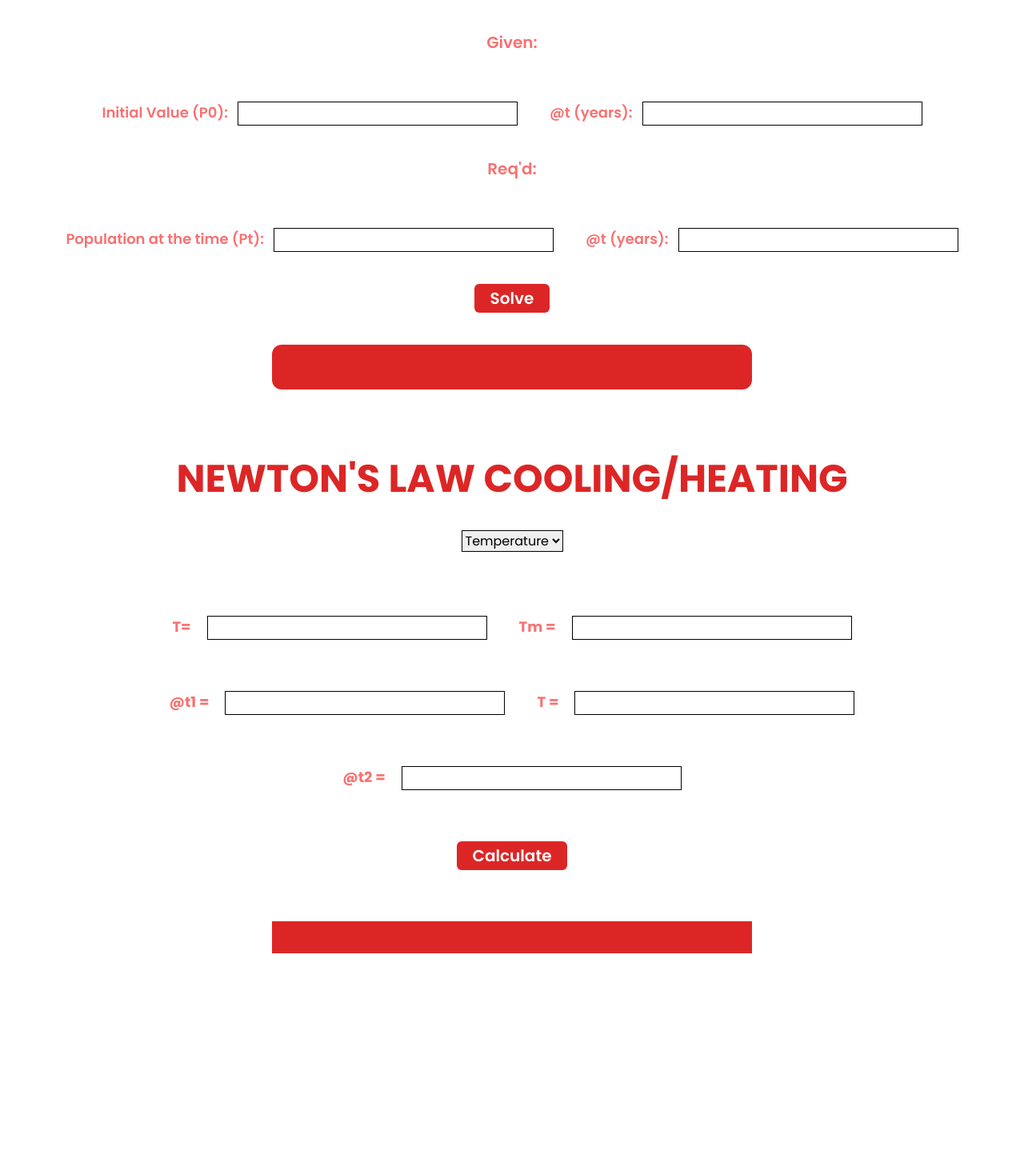
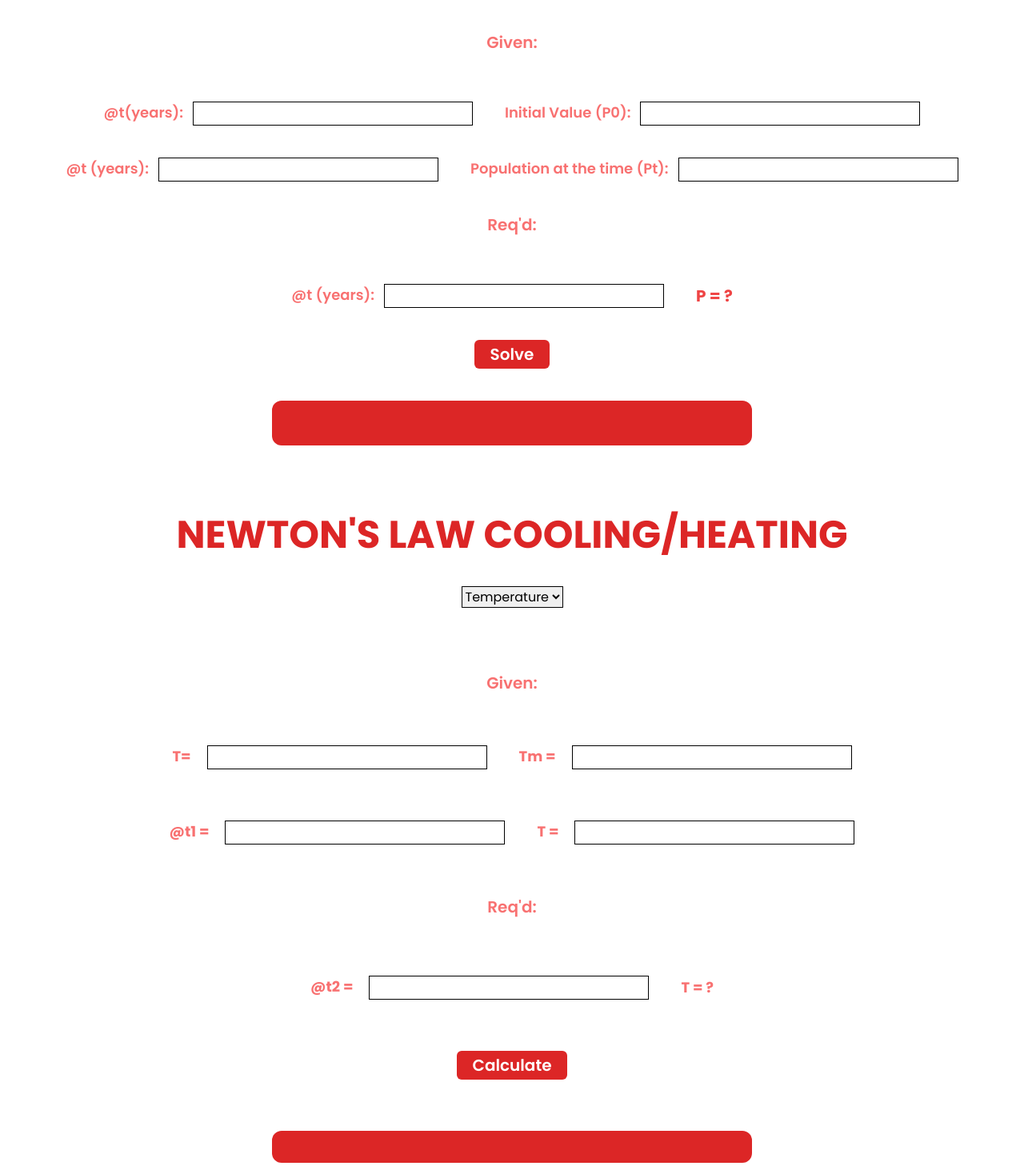
Before and after one commit to AndreJarl/DifferentialEquationsSolver, a React (Vite) app: page / in a window 1280 px wide. Shown: the part 1532-2990 px from the top of the page at 80% size. Before the commit the page ends 2764 px from the top, so only its background shows below. Built offline with nearby package versions, Linux system fonts and the light colour scheme.

Commit message:
added solution in newtemp

```diff
--- a/src/components/NewtonLaw.jsx
+++ b/src/components/NewtonLaw.jsx
@@ -19,7 +19,7 @@ function Newton() {
 
   return (
     <>
-      <h2 className="text-center text-5xl font-bold text-red-600 pt-12 pb-10">
+      <h2 className="text-center lg:text-5xl font-bold text-red-600 pt-12 pb-10 items-center justify-center text-4xl">
         NEWTON'S LAW COOLING/HEATING
       </h2>
 
--- a/src/components/growthanddecay/Population.jsx
+++ b/src/components/growthanddecay/Population.jsx
@@ -38,8 +38,16 @@ function SeparableVariable() {
   return (
     <div id='growth' className='flex items-center justify-center flex-col gap-10 pt-10 mx-20'>
       <p className='text-center text-red-400 text-xl font-semibold scroll  pb-5'>Given:</p>
-   <div className='gap-10 flex flex-col lg:flex lg:flex-row justify-center items-center'>
-
+      <div className='gap-10 flex flex-col lg:flex lg:flex-row justify-center items-center'>
+      <div>
+        <label className='text-lg font-semibold text-red-400 gap-3 flex'>
+          @t(years):
+          <input
+            className='text-black font-normal border border-black text-center min-w-[150px] max-w-full'
+            type="number"
+          />
+        </label>
+      </div>
       <div>
         <label className='text-lg font-semibold text-red-400 gap-3 flex'>
           Initial Value (P0):
@@ -51,6 +59,10 @@ function SeparableVariable() {
           />
         </label>
       </div>
+      </div>
+   <div className='gap-10 flex flex-col lg:flex lg:flex-row justify-center items-center'>
+
+
       <div>
         <label className='text-lg font-semibold text-red-400 gap-3 flex'>
           @t (years):
@@ -62,9 +74,6 @@ function SeparableVariable() {
           />
         </label>
       </div>
-      </div>
-      <p className=' text-red-400 text-xl font-semibold scroll  pb-5'>Req'd:</p>
-      <div className='gap-10 flex flex-col lg:flex lg:flex-row justify-center items-center'>
       <div>
         <label className='text-lg font-semibold text-red-400 gap-3 flex'>
           Population at the time (Pt):
@@ -76,6 +85,10 @@ function SeparableVariable() {
           />
         </label>
       </div>
+      </div>
+      <p className=' text-red-400 text-xl font-semibold scroll  pb-5'>Req'd:</p>
+      <div className='gap-10 flex flex-col lg:flex lg:flex-row justify-center items-center'>
+
 
       <div>
         <label className='text-lg font-semibold text-red-400 gap-3 flex'>
@@ -87,6 +100,10 @@ function SeparableVariable() {
             onChange={(e) => setT2(e.target.value)}
           />
         </label>
+      </div>
+
+      <div>
+        <p className='text-xl font-bold text-red-500'>P = ?</p>
       </div>
      </div>
       <button className='bg-red-600 px-5 py-1 flex justify-center items-center text-white font-semibold rounded-md text-xl' onClick={solveEquation}>Solve</button>
--- a/src/components/newtonlaw/NewTemp.jsx
+++ b/src/components/newtonlaw/NewTemp.jsx
@@ -7,6 +7,10 @@ const CoolingHeatingCalculator = () => {
   const [timeAtOneMinute, setTimeAtOneMinute] = useState('');
   const [timeAtFiveMinutes, setTimeAtFiveMinutes] = useState('');
   const [result, setResult] = useState(null);
+  const [showSolution, setShowSolution] = useState(false); // New state
+
+
+
 
   const calculateTemperature = () => {
     const T0 = parseFloat(initialTemperature);
@@ -14,9 +18,9 @@ const CoolingHeatingCalculator = () => {
     const T1 = parseFloat(temperatureAtOneMinute);
     const t1 = parseFloat(timeAtOneMinute);
     const t2 = parseFloat(timeAtFiveMinutes);
-
     // Calculate k
     const k = Math.log((T1 - Tambient) / (T0 - Tambient)) / t1;
+    const  c = T0 - Tambient;
 
     // Calculate T(5)
     const T5 = Tambient + (T0 - Tambient) * Math.exp(k * t2);
@@ -24,11 +28,15 @@ const CoolingHeatingCalculator = () => {
     setResult({
       k: k.toFixed(10),
       T5: T5.toFixed(2),
+      c: c,
     });
+
+  setShowSolution(true);
   };
 
   return (
     <div className='flex flex-col justify-center items-center pt-20 gap-16 text-lg text-red-400 font-bold'>
+            <p className='text-center text-red-400 text-xl font-semibold scroll '>Given:</p>
  <div className='flex flex-col gap-10 lg:flex lg:flex-row'>
       <label className='flex gap-5 '>
       T=
@@ -74,6 +82,8 @@ const CoolingHeatingCalculator = () => {
         />
       </label>
       </div>
+      <p className=' text-red-400 text-xl font-semibold scroll   pb-2'>Req'd:</p>
+      <div className='gap-10 flex flex-col lg:flex lg:flex-row justify-center items-center'>
       <label className='flex gap-5 '>
         @t2 =
         <input
@@ -84,10 +94,39 @@ const CoolingHeatingCalculator = () => {
 
         />
       </label>
+      <p>T = ?</p>
+      </div>
+      <button className='bg-red-600 px-5 py-1 flex justify-center items-center text-white font-semibold rounded-md text-xl' onClick={calculateTemperature}>Calculate</button>
+      <div className='rounded-xl bg-red-600 text-white min-w-[350px] md:min-w-[600px] lg:min-w-[600px] max-w-full text-center py-5 mb-10 text-xl font-bold flex flex-col justify-center gap-4 '>
 
-      <button className='bg-red-600 px-5 py-1 flex justify-center items-center text-white font-semibold rounded-md text-xl' onClick={calculateTemperature}>Calculate</button>
-      <div className='bg-red-600 text-white min-w-[350px] md:min-w-[600px] lg:min-w-[600px] max-w-full text-center py-5 mb-10 text-xl font-bold flex flex-col justify-center gap-4 '>
+      <div className={`solution ${showSolution ? 'visible' : 'hidden'}`}>
+         <div className='flex flex-col justify-center gap-10 pb-10 pt-10 sm:text-lg'>
+         <div className='flex gap-10  justify-center'>
+                  <p>Given: </p>
+                  <p>{`@t = 0, T = ${initialTemperature}, Tm = ${ambientTemperature}`}<br/>
+                     {`@t = ${timeAtOneMinute}, T = ${temperatureAtOneMinute} `}
+                  </p>
+             </div>
+             <div className='flex gap-10  justify-center'>
+                  <p>Req'd: </p>
+                  <p>{`@t = ${timeAtFiveMinutes}, T = ?`}<br/>
 
+                  </p>
+             </div>
+             <div className='flex gap-10  justify-center text-base'>
+                  <p>Sol'n: </p>
+                  <p>{`T =  Tm + Ce^kt`}<br/>
+                  {`${initialTemperature} = ${ambientTemperature} + Ce^k(0), C = ${result?.c}`}<br/>
+                  {`@t = ${timeAtOneMinute}, T = ${temperatureAtOneMinute} `}<br/>
+                  {`${temperatureAtOneMinute} = ${ambientTemperature}${result?.c}e^k(1), k = ?`}<br/>
+                  {`T = ${ambientTemperature} ${result?.c}e^${result?.k}(t)`}<br/>
+                  {`@t = ${timeAtFiveMinutes}, T = ?`}<br/>
+                  {`T = ${ambientTemperature} ${result?.c}e^${result?.k}(t)`}
+                  </p>
+             </div>
+
+      </div>
+      </div>
       {result && (
         <div>
           <p>k: {result.k}</p>
```
